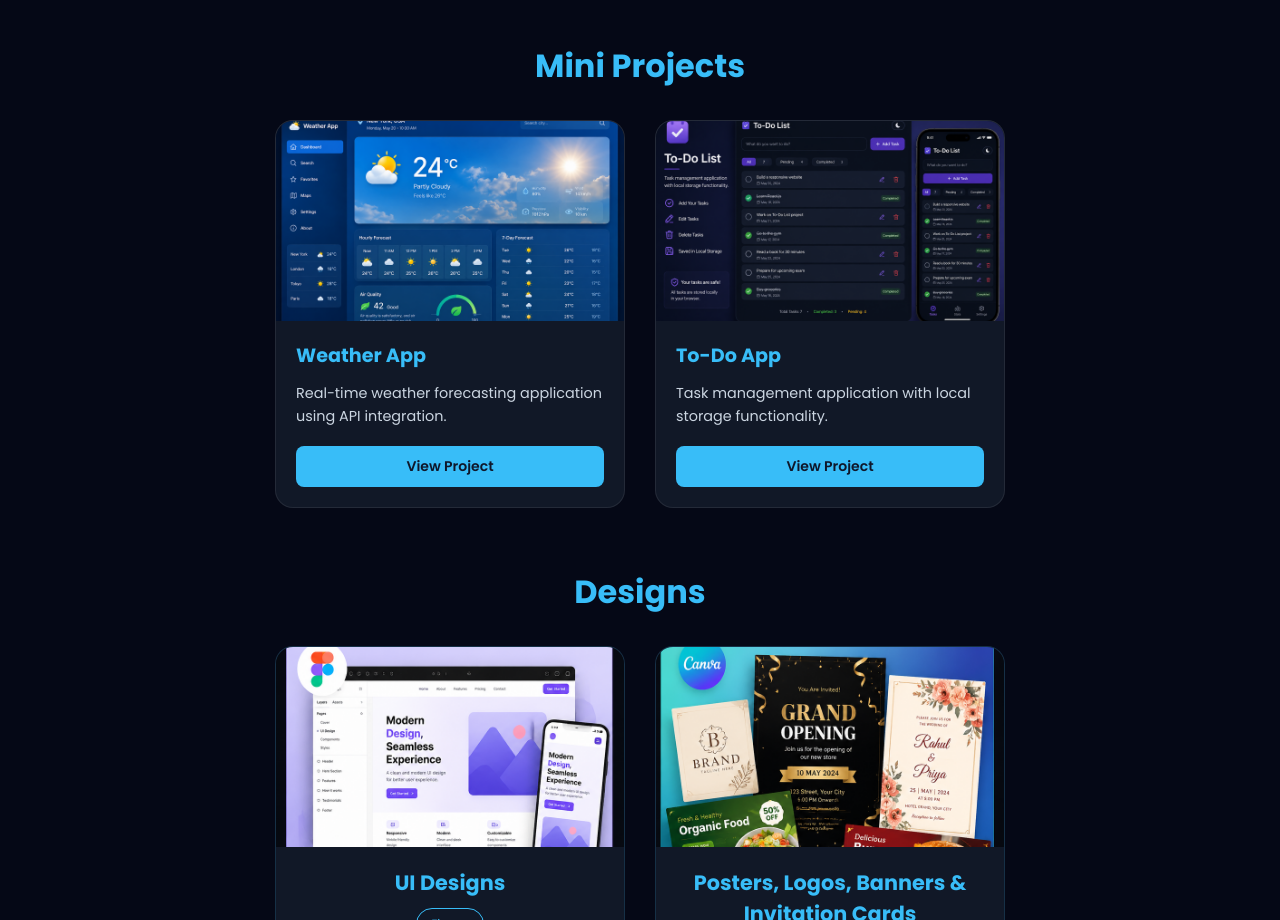
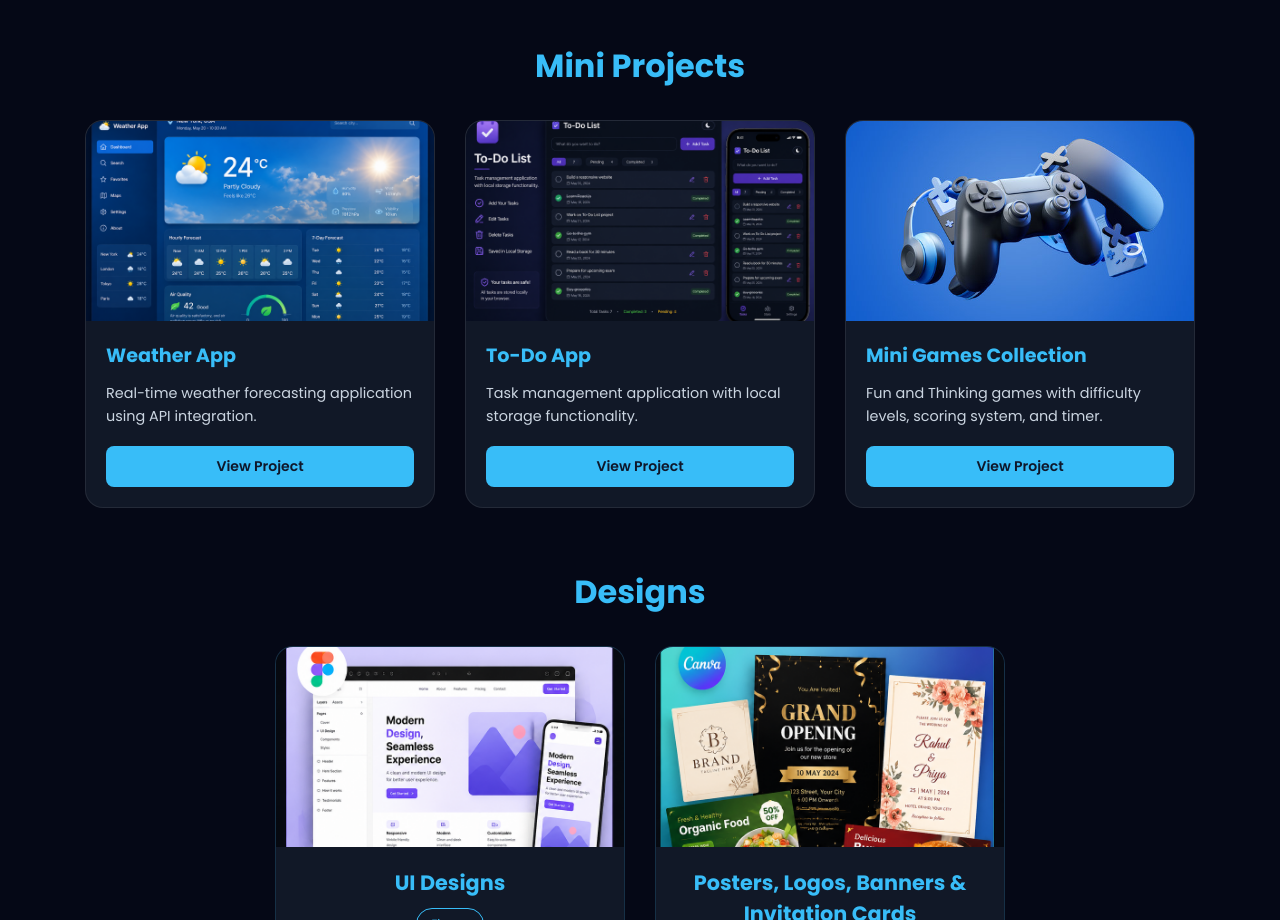
Before and after one commit to yokeshkumar-YK/portfolio-react, a React (Vite) app: page / in a window 1280 px wide. Shown: the part 2900-3820 px from the top of the page. Built offline with nearby package versions, Linux system fonts and the light colour scheme.

Commit message:
VERSION 4 : Added game mini Project in project section

```diff
--- a/src/components/Projects/Projects.jsx
+++ b/src/components/Projects/Projects.jsx
@@ -36,6 +36,14 @@ const Projects = () => {
         "Task management application with local storage functionality.",
       demo: "https://todo-master-yk.netlify.app/",
     },
+    {
+    title: "Mini Games Collection",
+    image: "/images/play_zone.png",
+    description:
+      "Fun and Thinking games with difficulty levels, scoring system, and timer.",
+    demo: "https://play-zone-yk.netlify.app/",
+    tech: ["HTML", "CSS", "JavaScript"],
+  }
   ];
 
   const designs = [
```
Also changed, not shown: public/images/play_zone.png (added).
